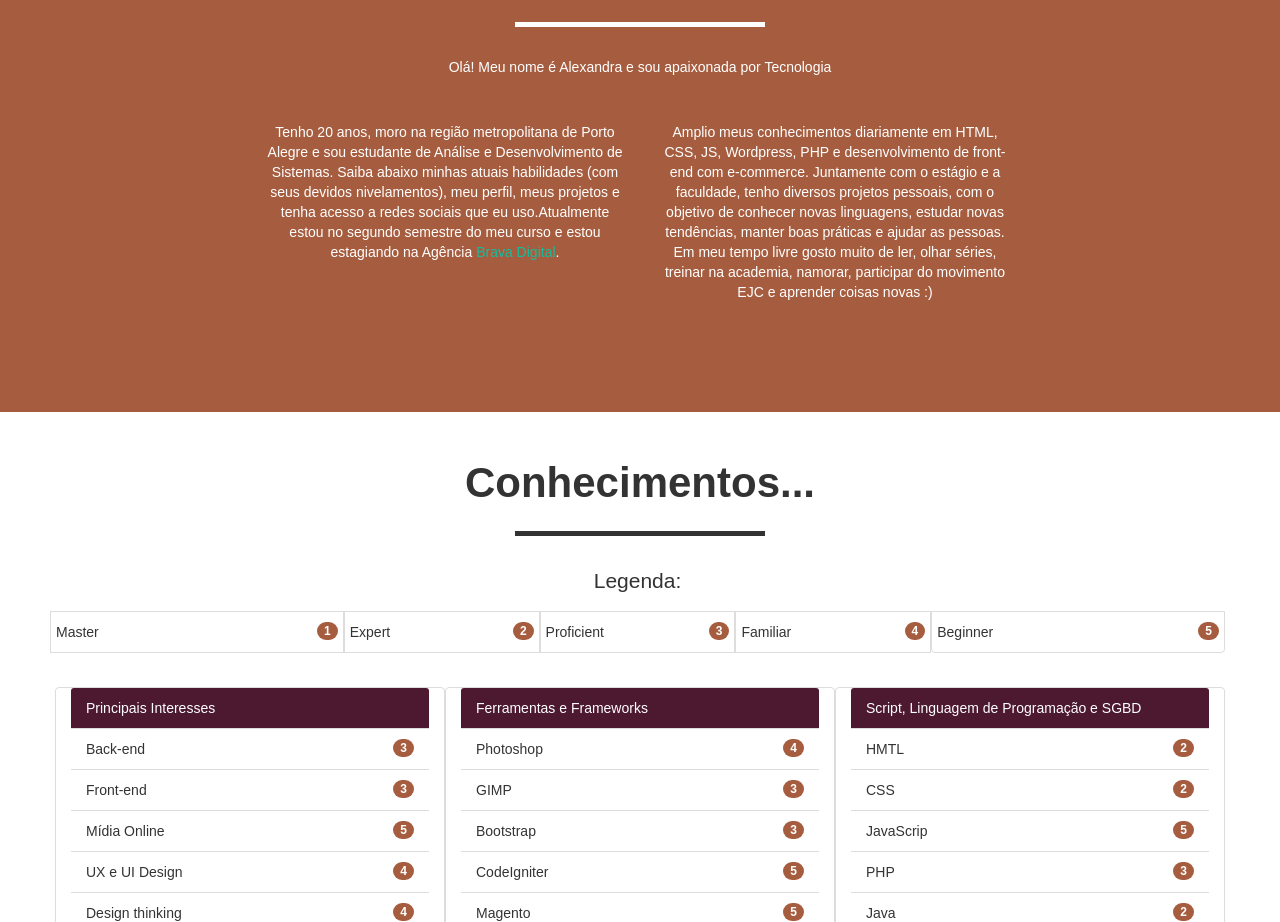
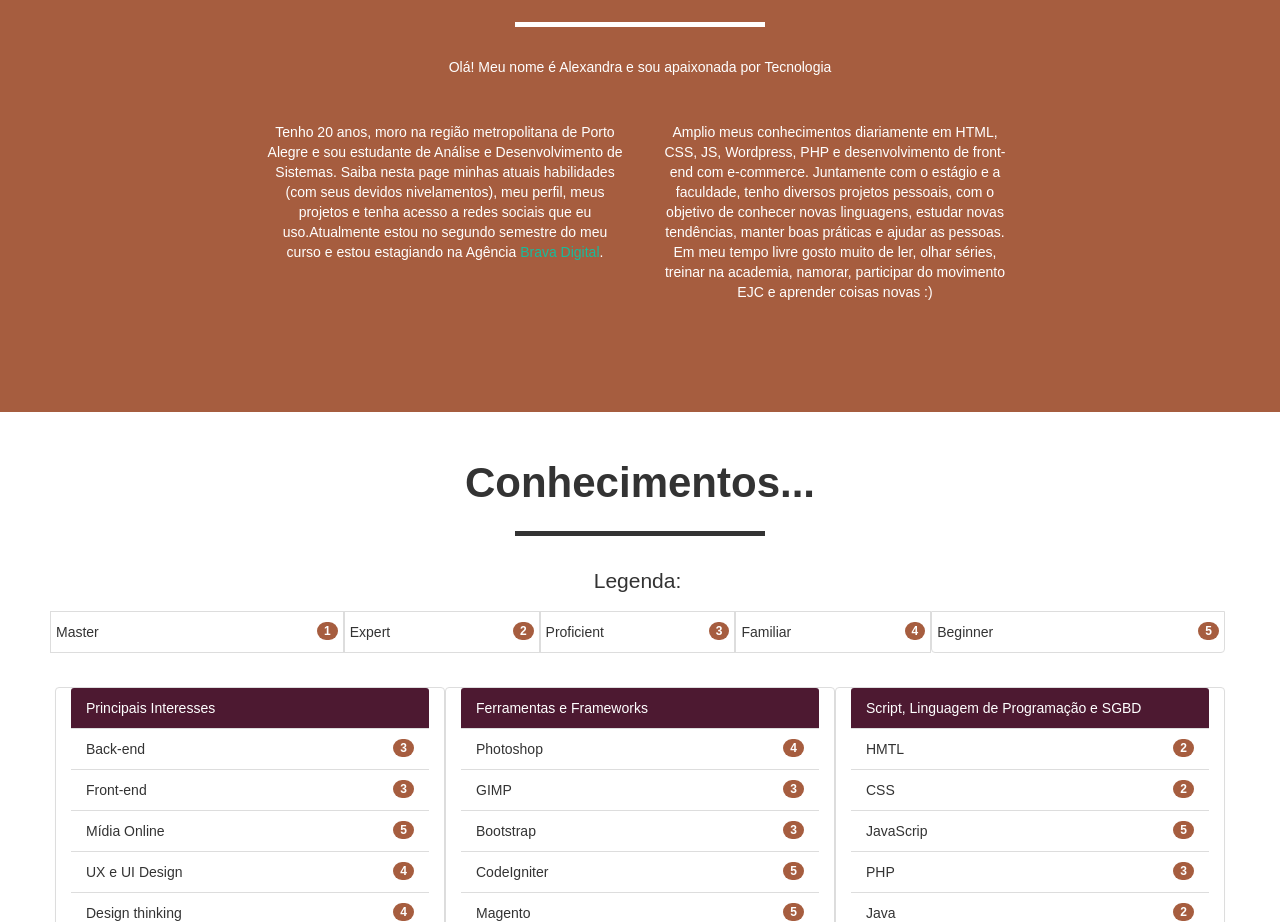
Before and after one commit to Ale-Rabbit/Ale-Rabbit.github.io, a plain HTML site: page index.html in a window 1280 px wide. Shown: the part 1474-2396 px from the top of the page. Drawn offline with Linux system fonts and the light colour scheme; a web font is replaced by a local one.

Commit message:
Corrigir texto sobre mim

```diff
--- a/index.html
+++ b/index.html
@@ -162,7 +162,7 @@
                 </div>
 
                 <div class="col-lg-4 col-lg-offset-2">
-                    <p>Tenho 20 anos, moro na região metropolitana de Porto Alegre e sou estudante de Análise e Desenvolvimento de Sistemas. Saiba abaixo minhas atuais habilidades (com seus devidos nivelamentos), meu perfil, meus projetos e tenha acesso a redes sociais que eu uso.Atualmente estou no segundo semestre do meu curso e estou estagiando na Agência <a href="http://www.bravadigital.com/">Brava Digital</a>.</p>
+                    <p>Tenho 20 anos, moro na região metropolitana de Porto Alegre e sou estudante de Análise e Desenvolvimento de Sistemas. Saiba nesta page minhas atuais habilidades (com seus devidos nivelamentos), meu perfil, meus projetos e tenha acesso a redes sociais que eu uso.Atualmente estou no segundo semestre do meu curso e estou estagiando na Agência <a href="http://www.bravadigital.com/">Brava Digital</a>.</p>
                 </div>
 
                 <div class="col-lg-4">
```
